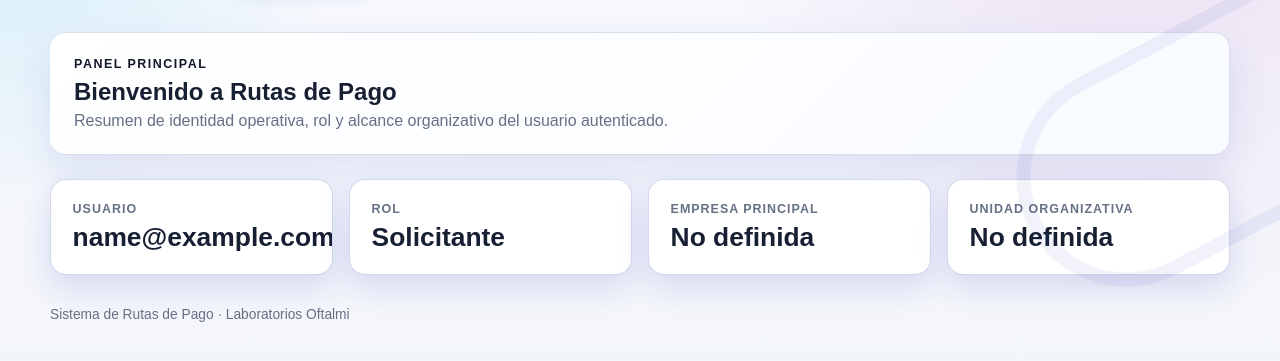
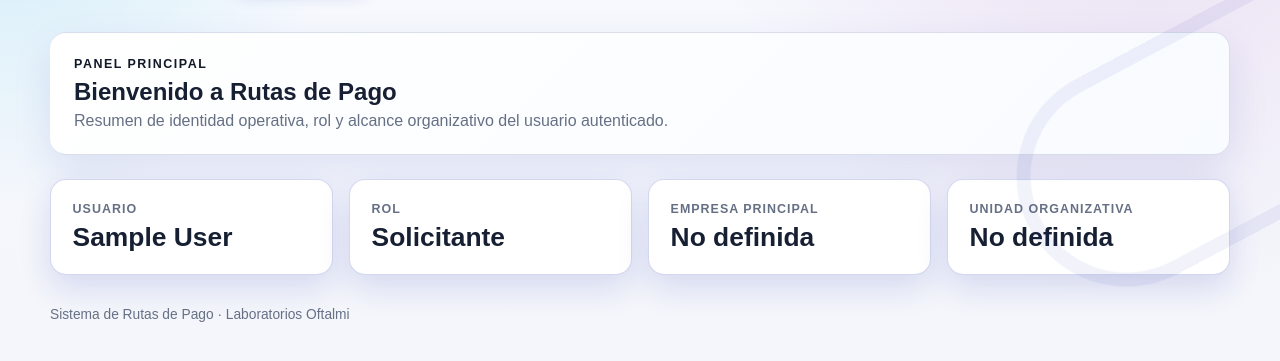
Before and after one commit to OftDevOps/emisiones, a Django app: page /dashboard/ in a window 1280 px wide. Shown: the part 144-505 px from the top of the page. Run offline with Django 5.2, Linux system fonts and the light colour scheme; the visitor is signed in with stand-in values (Sample User, id 1).

Commit message:
style: show full name in dashboard user card

```diff
--- a/backend/templates/accounts/dashboard.html
+++ b/backend/templates/accounts/dashboard.html
@@ -14,7 +14,15 @@
 <section class="identity-grid">
     <article class="card identity-card">
         <span class="identity-label">Usuario</span>
-        <strong>{{ request.user.email }}</strong>
+        <strong>
+            {% with display_name=request.user.get_full_name %}
+                {% if display_name %}
+                    {{ display_name }}
+                {% else %}
+                    {{ request.user.email }}
+                {% endif %}
+            {% endwith %}
+        </strong>
     </article>
     <article class="card identity-card">
         <span class="identity-label">Rol</span>
```
